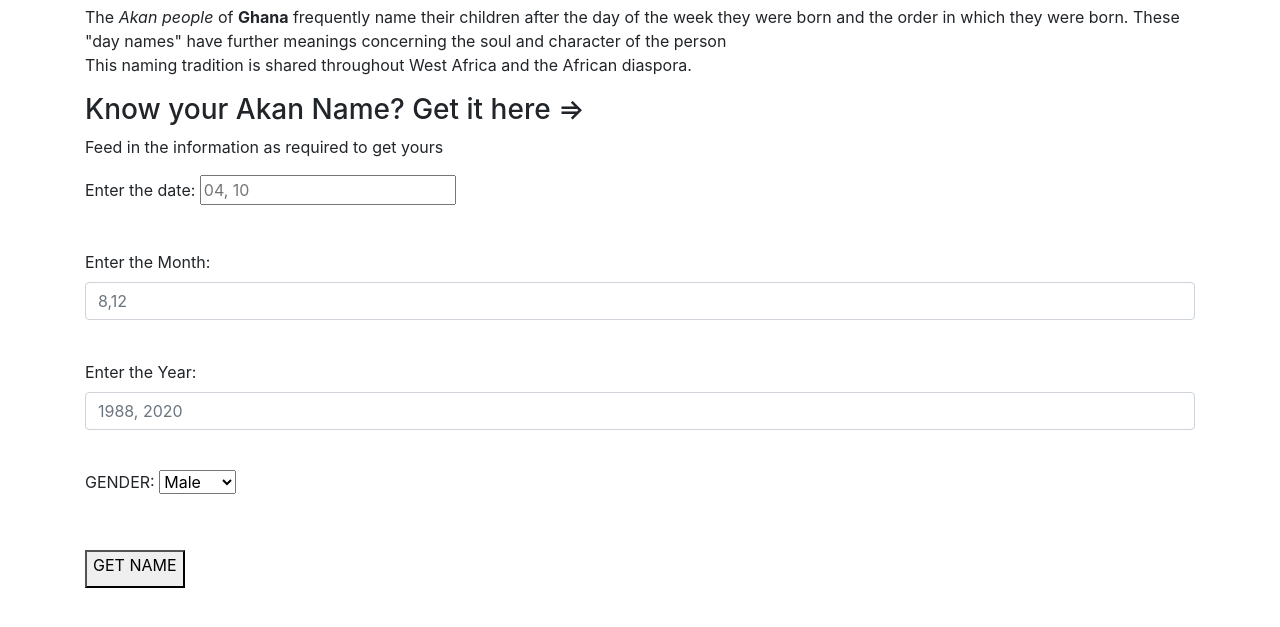
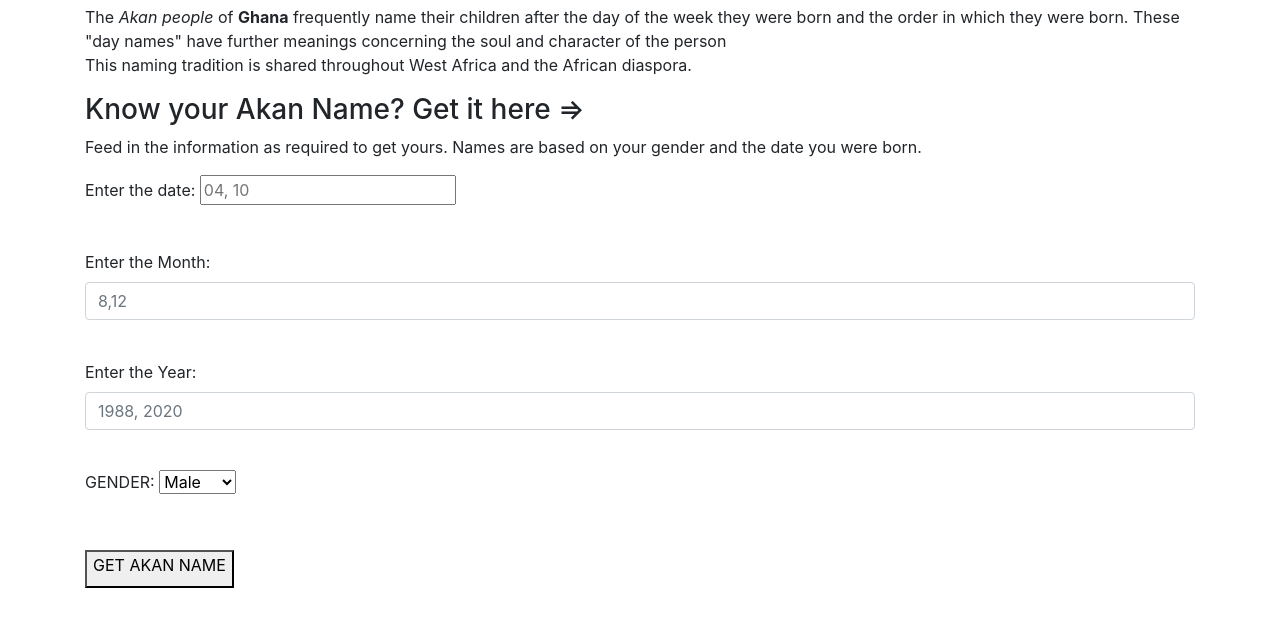
Before and after one commit to Qibet88/AKAN-NAMES, a plain HTML site: page index.html in a window 1280 px wide. Shown: the part 67-694 px from the top of the page. Drawn offline with nearby package versions, Linux system fonts and the light colour scheme.

Commit message:
Modification of code

```diff
--- a/index.html
+++ b/index.html
@@ -10,7 +10,7 @@
         <h1>AKAN NAMES</h1>
         <p>The <em>Akan people</em> of <b>Ghana</b> frequently name their children after the day of the week they were born and the order in which they were born. These "day names" have further meanings concerning the soul and character of the person<br>This naming tradition is shared throughout West Africa and the African diaspora.</p>
         <h3>Know your Akan Name? Get it here =></h3>
-            <p>Feed in the information as required to get yours</p>
+            <p>Feed in the information as required to get yours. Names are based on your gender and the date you were born.</p>
         <div class="mb-3">
             <label for="date" class="form-label">Enter the date:</label>
             <input type="number"  id="date" placeholder="04, 10" required>
@@ -31,7 +31,7 @@
             </select>
         </div><br><br>
         <button>
-            <label class="button">GET NAME</label>
+            <label class="button">GET AKAN NAME</label>
         </button>
     </div>
 
```
